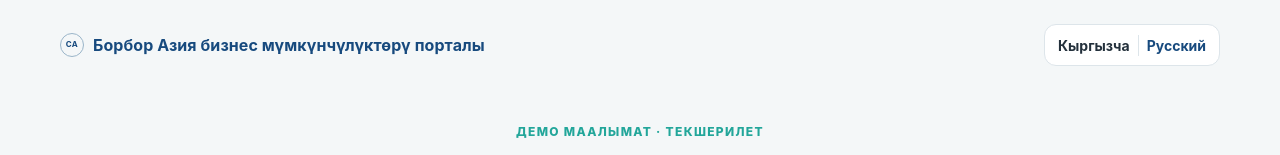
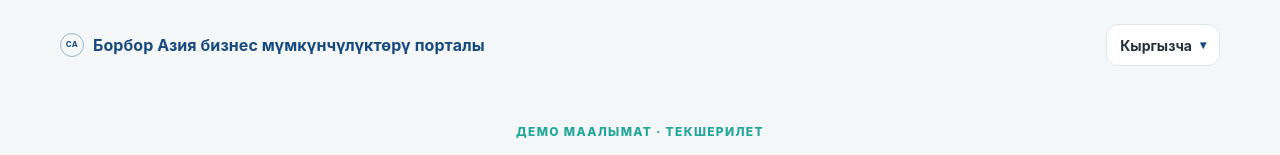
Before and after one commit to Yosuke999/ZJW2.0, a Next.js app: page /kg in a window 1280 px wide. Shown: the top 155 px of the page. Built offline with nearby package versions, Linux system fonts and the light colour scheme.

Commit message:
fix language menu trigger

```diff
--- a/app/globals.css
+++ b/app/globals.css
@@ -25,7 +25,8 @@ button { color: inherit; }
 .language-menu { position: relative; z-index: 20; }
 .language-menu summary { list-style: none; cursor: pointer; display: flex; align-items: center; gap: 8px; min-height: 42px; padding: 0 13px; border: 1px solid var(--line); border-radius: 12px; background: white; font-size: 14px; font-weight: 700; }
 .language-menu summary::-webkit-details-marker { display: none; }
-.language-shortcut { color: var(--blue); padding-left: 8px; border-left: 1px solid var(--line); }
+.language-chevron { color: var(--blue); font-size: 12px; line-height: 1; transition: transform 160ms ease; }
+.language-menu[open] .language-chevron { transform: rotate(180deg); }
 .language-popover { position: absolute; right: 0; top: calc(100% + 8px); min-width: 178px; padding: 7px; border: 1px solid var(--line); border-radius: 14px; background: white; box-shadow: var(--shadow); }
 .language-popover a { display: block; padding: 11px 12px; color: var(--ink); text-decoration: none; border-radius: 9px; }
 .language-popover a:hover, .language-popover a.active { background: #eef5f8; color: var(--blue); }
@@ -179,7 +180,6 @@ button:focus-visible, a:focus-visible, summary:focus-visible { outline: 3px soli
   .site-header { height: auto; min-height: 72px; gap: 8px; }
   .brand { max-width: 62%; font-size: 12px; }
   .language-menu summary { min-height: 38px; padding-inline: 10px; font-size: 12px; }
-  .language-shortcut { display: none; }
   .hero { padding-top: 8px; }
   .hero-copy { margin-bottom: 10px; }
   .hero-copy .eyebrow { font-size: 10px; }
--- a/components/Header.tsx
+++ b/components/Header.tsx
@@ -23,7 +23,7 @@ export function Header({ country, language, copy, source }: { country: CountryCo
       <details className="language-menu">
         <summary aria-label={copy.language}>
           <span>{languageLabels[language]}</span>
-          {language !== "ru" && <span className="language-shortcut">Русский</span>}
+          <span className="language-chevron" aria-hidden="true">▾</span>
         </summary>
         <div className="language-popover">
           {languages.map((item) => (
```
Also changed, not shown: 1 other file (tests, documents, lock files or other folders).
